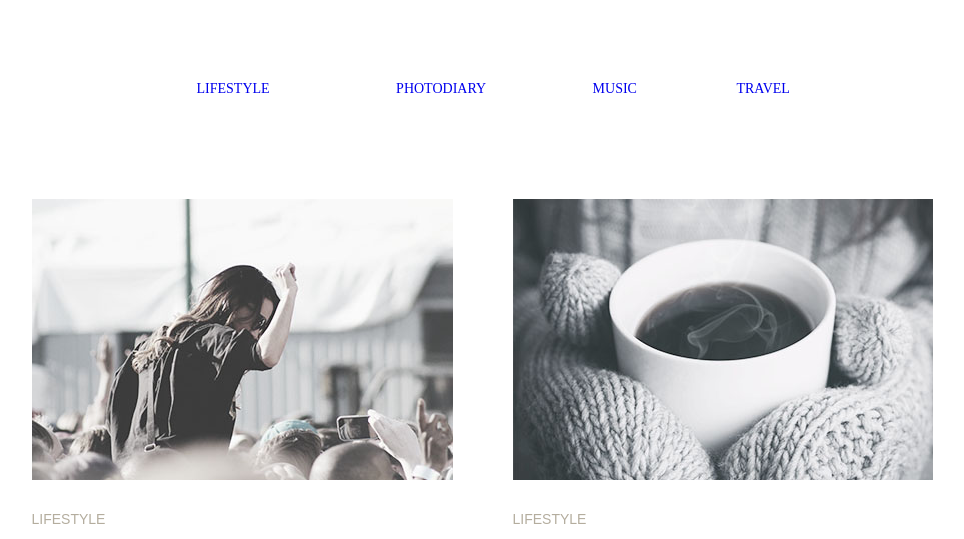
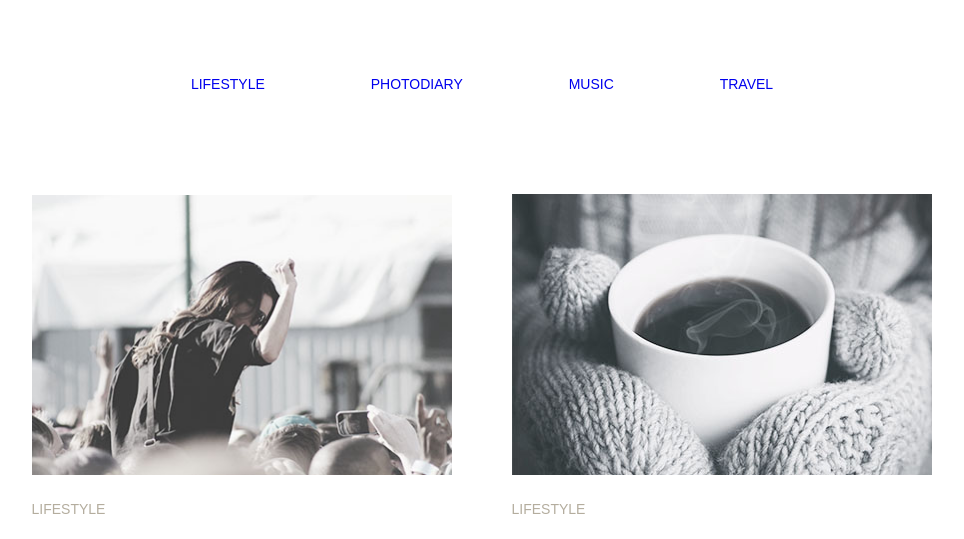
Before and after one commit to Serrhii07/goit-fe-course, a plain HTML site: page html-css/module-03/index.html in a window 1280 px wide. Shown: the top 539 px of the page, without its empty margins (158-1122 px from the left). Drawn offline with Linux system fonts and the light colour scheme.

Commit message:
исправлены ошибки

```diff
--- a/html-css/module-03/css/styles.css
+++ b/html-css/module-03/css/styles.css
@@ -10,24 +10,43 @@ html {
 
 @import url('https://fonts.googleapis.com/css?family=Playfair+Display|Ubuntu:300&display=swap');
 
+body {
+  font-family: Playfair Display, Arial, serif;
+  font-weight: 400;
+  color: #626262;
+}
+
 .container {
   width: 901px;
   margin: 0 auto;
 }
 
-.page {
-  margin-top: 77px;
-  margin-bottom: 70px;
-  }
+header {
+  padding-top: 72px;
+  padding-bottom: 98px;
+}
+
+.categories {
+  margin: 0;
+	padding: 0;
+	text-align: center;
+	font-size: 0px;
+}
 
 .categories {
   font-size: 14px;
-  color: #626262;
-  font-family: Playfair Display;
-  font-weight: 400;
   line-height: 24px;
-  margin: 0;
-  padding: 0;
+}
+
+.categories li {
+  display: inline-block;
+}
+
+li>a {
+  display: block;
+  padding: 0 51px;
+  text-decoration: none;
+	text-transform: uppercase;
 }
 
 .categories a:hover,
@@ -45,24 +64,28 @@ html {
   font-size: 0;
 }
 
+img {
+  display: block;
+  max-width: 100%;
+  height: auto;
+  margin-bottom: 26px;
+}
+
 .content-item {
   display: inline-block;
   width: 420px;
-  margin-right: 61px;
 }
 
-.content-item:nth-child(2n) {
-  margin-right: 0;
+.content-item:not(:nth-child(2n)){
+  margin-right: 60px;
 }
-
-.content-item:nth-last-child(-n + 2) {
-  margin-bottom: 0;
+.content-item:nth-child(-n + 3){
+  margin-bottom: 60px;
 }
 
 .subtitle {
   font-size: 14px;
   text-transform: uppercase;
-  margin-top: 31px;
   margin-bottom: 26px;
   font-family: Ubuntu, sans-serif;
   font-weight: 300;
@@ -71,70 +94,31 @@ html {
 }
 
 .content-item h2 {
-  font-size: 30px;
+  margin: 0;
+  margin-bottom: 33px;
   font-family: Playfair Display;
   font-weight: 400;
+  color: #626262;
+  font-size: 30px;
   line-height: 36px;
-  color: #626262;
-  margin-bottom: 33px;
 }
 
 .text {
+  margin: 0;
   font-size: 14px;
-  font-family: Playfair Display;
-  font-weight: 400;
-  color: #626262;
   line-height: 24px;
-}
-
-.line1 {
-  margin-bottom: 131px;
-}
-
-.line2 {
-  margin-bottom: 136px;
-}
-
-.line3 {
-  margin-bottom: 52px;
 }
 
 .more {
   display: block;
   font-size: 20px;
+  line-height: 24px;
   font-family: Playfair Display;
   font-weight: 400;
-  line-height: 24px;
   color: #626262;
   border: 1px solid;
-  margin: auto;
+  margin: 52px 367px 70px;
   padding: 20px 34px;
   background: none;
   cursor: pointer;
 }
-
-.categories li {
-  display: inline-block;
-  margin-bottom: 98px;
-  text-transform: uppercase;
-}
-
-.lifestyle {
-  margin-left: 165px;
-  text-decoration: none;
-}
-
-.photodiary {
-  margin-left: 123px;
-  text-decoration: none;
-}
-
-.music {
-  margin-left: 103px;
-  text-decoration: none;
-}
-
-.travel {
-  margin-left: 96px;
-  text-decoration: none;
-}
--- a/html-css/module-03/index.html
+++ b/html-css/module-03/index.html
@@ -12,10 +12,18 @@
   <header class="container">
     <nav>
       <ul class="categories">
-        <li><a href="#" class="lifestyle">lifestyle</a></li>
-        <li><a href="#" class="photodiary">photodiary</a></li>
-        <li><a href="#" class="music">music</a></li>
-        <li><a href="#" class="travel">travel</a></li>
+        <li class="lifestyle">
+          <a href="#">lifestyle</a>
+          </li>
+        <li class="photodiary">
+          <a href="#">photodiary</a>
+        </li>
+        <li class="music">
+        <a href="#">music</a>
+        </li>
+        <li class="travel">
+            <a href="#">travel</a>
+        </li>
       </ul>
     </nav>
   </header>
@@ -49,13 +57,13 @@
         <img src="img/img-5.jpg" width="420" height="280" alt="Woman on the road">
         <p class="subtitle">Lifestyle</p>
         <h2>Top 10 song for running</h2>
-        <p class="text line3">Lorem ipsum dolor sit amet, consectetur adipisicing elit, sed do eiusmod tempor incididunt ut labore et dolore magna aliqua. Ut enim ad minim veniam, quis nostrud exercitation ullamco laboris nisi ut aliquip ex ea commodo consequat. Duis aute irure dolor in reprehenderit in voluptate velit esse cillum dolore eu fugiat nulla pariatur. Excepteur sint occaecat cupidatat non proident, sunt in culpa qui officia deserunt mollit anim id est laborum. Sed ut perspiciatis unde omnis iste natus error sit voluptatem accusantium doloremque laudantium, totam rem aperiam, eaque ipsa quae ab illo inventore veritatis et quasi architecto beatae vitae dicta sunt explicabo. Nemo enim ipsam voluptatem quia voluptas sit aspernatur aut odit aut fugit, sed quia consequuntur magni dolores eos qui ratione voluptatem sequi nesciunt. Neque porro quisquam est, qui dolorem ipsum quia dolor sit amet, consectetur, adipisci velit, sed quia non numquam eius modi tempora incidunt ut labore et dolore magnam aliquam quaerat voluptatem.</p>
+        <p class="text">Lorem ipsum dolor sit amet, consectetur adipisicing elit, sed do eiusmod tempor incididunt ut labore et dolore magna aliqua. Ut enim ad minim veniam, quis nostrud exercitation ullamco laboris nisi ut aliquip ex ea commodo consequat. Duis aute irure dolor in reprehenderit in voluptate velit esse cillum dolore eu fugiat nulla pariatur. Excepteur sint occaecat cupidatat non proident, sunt in culpa qui officia deserunt mollit anim id est laborum. Sed ut perspiciatis unde omnis iste natus error sit voluptatem accusantium doloremque laudantium, totam rem aperiam, eaque ipsa quae ab illo inventore veritatis et quasi architecto beatae vitae dicta sunt explicabo. Nemo enim ipsam voluptatem quia voluptas sit aspernatur aut odit aut fugit, sed quia consequuntur magni dolores eos qui ratione voluptatem sequi nesciunt. Neque porro quisquam est, qui dolorem ipsum quia dolor sit amet, consectetur, adipisci velit, sed quia non numquam eius modi tempora incidunt ut labore et dolore magnam aliquam quaerat voluptatem.</p>
       </article>
       <article class="content-item">
         <img src="img/img-6.jpg" width="419" height="280" alt="A winter road">
         <p class="subtitle">Lifestyle</p>
         <h2>Cold winter days</h2>
-        <p class="text line3">Lorem ipsum dolor sit amet, consectetur adipisicing elit, sed do eiusmod tempor incididunt ut labore et dolore magna aliqua. Ut enim ad minim veniam, quis nostrud exercitation ullamco laboris nisi ut aliquip ex ea commodo consequat. Duis aute irure dolor in reprehenderit in voluptate velit esse cillum dolore eu fugiat nulla pariatur. Excepteur sint occaecat cupidatat non proident, sunt in culpa qui officia deserunt mollit anim id est laborum. Sed ut perspiciatis unde omnis iste natus error sit voluptatem accusantium doloremque laudantium, totam rem aperiam, eaque ipsa quae ab illo inventore veritatis et quasi architecto beatae vitae dicta sunt explicabo. Nemo enim ipsam voluptatem quia voluptas sit aspernatur aut odit aut fugit, sed quia consequuntur magni dolores eos qui ratione voluptatem sequi nesciunt. Neque porro quisquam est, qui dolorem ipsum quia dolor sit amet, consectetur, adipisci velit, sed quia non numquam eius modi tempora incidunt ut labore et dolore magnam aliquam quaerat voluptatem.</p>
+        <p class="text">Lorem ipsum dolor sit amet, consectetur adipisicing elit, sed do eiusmod tempor incididunt ut labore et dolore magna aliqua. Ut enim ad minim veniam, quis nostrud exercitation ullamco laboris nisi ut aliquip ex ea commodo consequat. Duis aute irure dolor in reprehenderit in voluptate velit esse cillum dolore eu fugiat nulla pariatur. Excepteur sint occaecat cupidatat non proident, sunt in culpa qui officia deserunt mollit anim id est laborum. Sed ut perspiciatis unde omnis iste natus error sit voluptatem accusantium doloremque laudantium, totam rem aperiam, eaque ipsa quae ab illo inventore veritatis et quasi architecto beatae vitae dicta sunt explicabo. Nemo enim ipsam voluptatem quia voluptas sit aspernatur aut odit aut fugit, sed quia consequuntur magni dolores eos qui ratione voluptatem sequi nesciunt. Neque porro quisquam est, qui dolorem ipsum quia dolor sit amet, consectetur, adipisci velit, sed quia non numquam eius modi tempora incidunt ut labore et dolore magnam aliquam quaerat voluptatem.</p>
       </article>
       <button class="more">Load more</button>
     </section>
```
